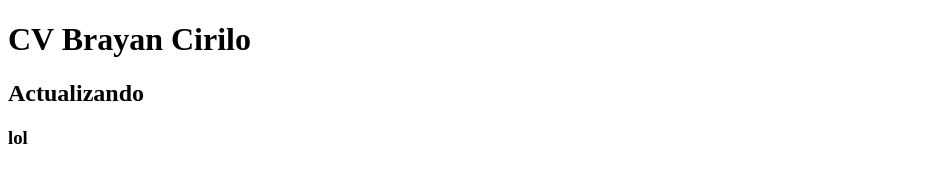
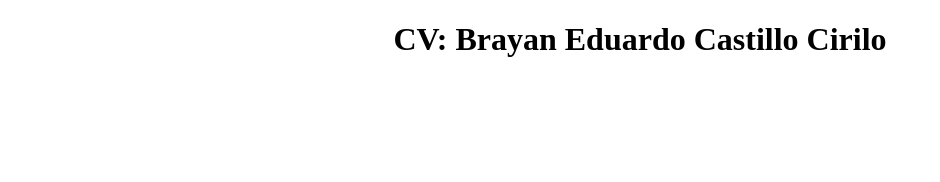
Before and after one commit to cirilo25/cirilo25.github.io, a plain HTML site: page index.html in a window 1280 px wide. Shown: the whole page, without its empty margins (0-940 px from the left). Drawn offline with Linux system fonts and the light colour scheme.

Commit message:
Update index.html

```diff
--- a/index.html
+++ b/index.html
@@ -6,8 +6,10 @@
     <title>CV Brayan Cirilo</title>
 </head>
 <body>
-    <h1>CV Brayan Cirilo</h1>
-    <h2>Actualizando</h2>
-    <h3>lol</h3>
+<Center>
+    <h1>CV: Brayan Eduardo Castillo Cirilo</h1>
+    <h2></h2>
+    <h3></h3>
+</Center>
 </body>
 </html>
```
